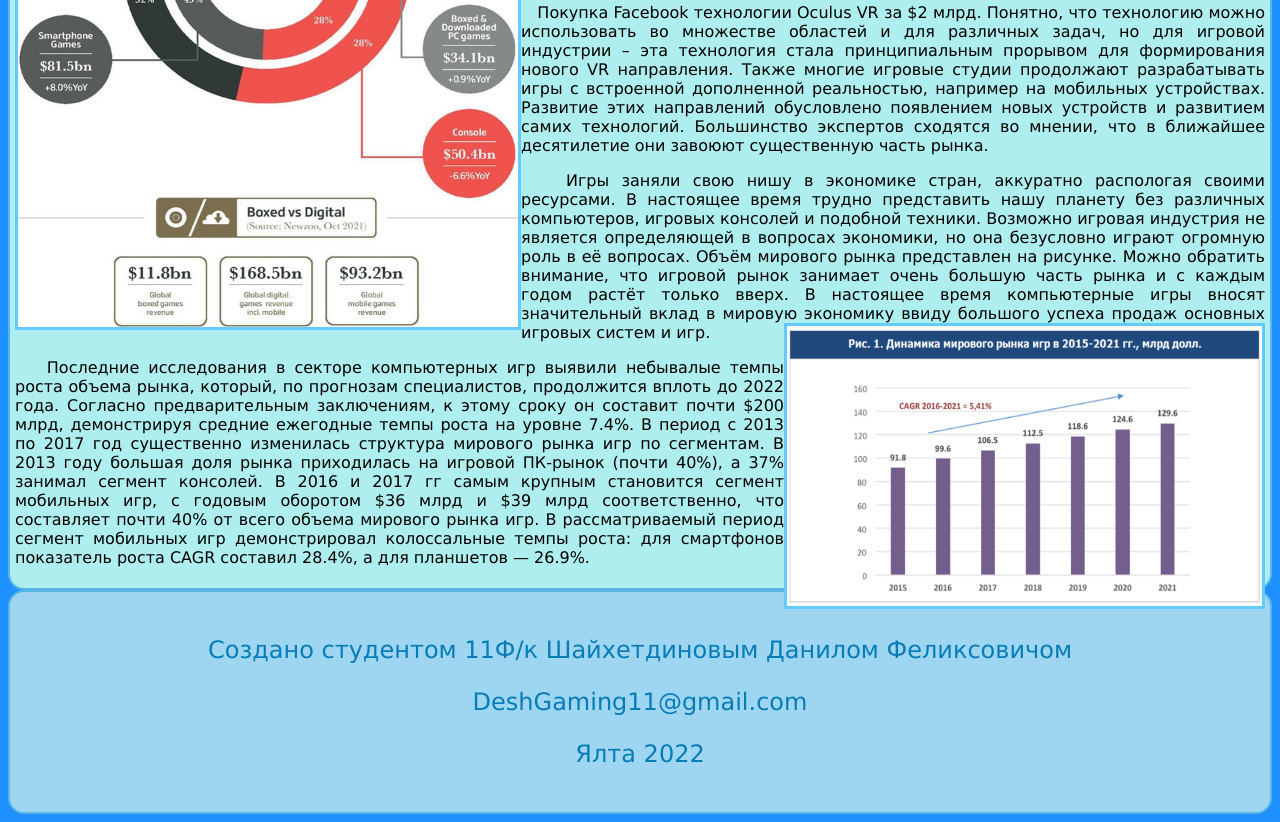
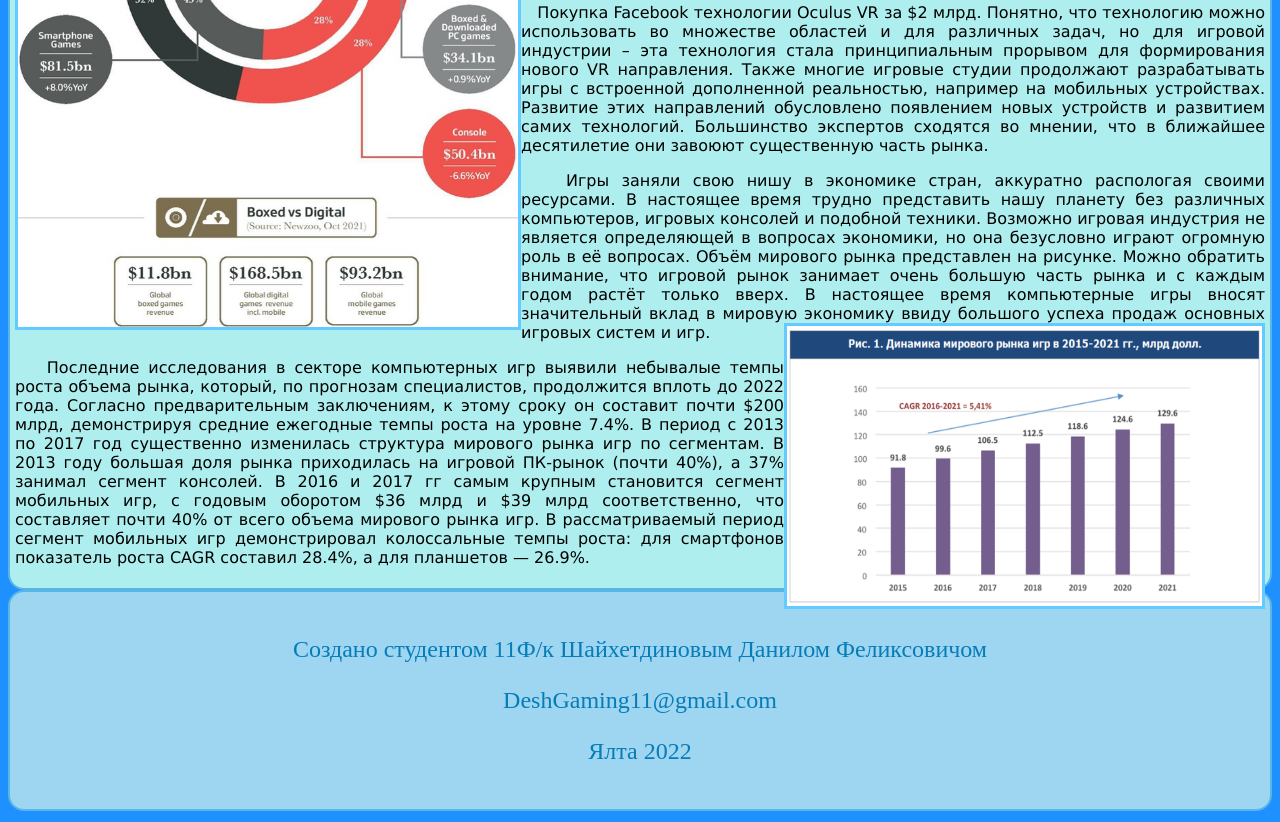
Before and after one commit to DeshGaming11/Gamedev, a plain HTML site: page index.html in a window 1280 px wide. Shown: the part 3023-3845 px from the top of the page. Drawn offline with Linux system fonts and the light colour scheme.

Commit message:
Update index.html

```diff
--- a/index.html
+++ b/index.html
@@ -218,7 +218,7 @@
 
  <div class="contacts">
 
-  <font size="+2" color="067CB8" face="Verdana">
+  <font size="+2" color="067CB8" face="Vera">
   <p align="center"> Создано студентом 11Ф/к Шайхетдиновым Данилом Феликсовичом </p>
   <p align="center"> DeshGaming11@gmail.com </p>
   <p align="center"> Ялта 2022 </p> </font>
```
